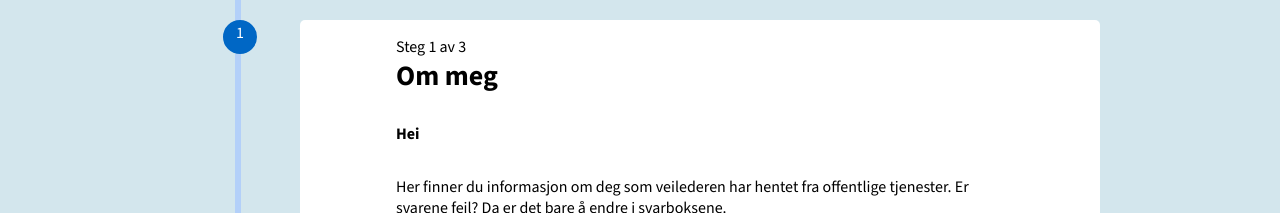
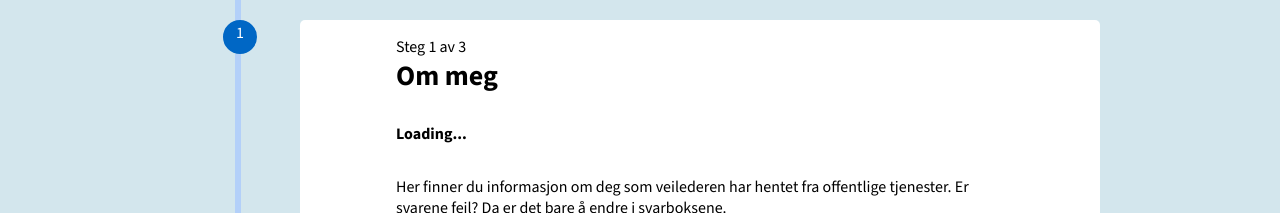
Before and after one commit to UnoHero/nav-min-vei-frontend, a React (Create React App) app: page /info in a window 1280 px wide. Both pictures are taken after a click on the button "Gå Videre". Shown: the part 578-791 px from the top of the page. Built offline with nearby package versions, Linux system fonts and the light colour scheme; no server answers; some icons are missing; the HTML template or start-up script is replaced by a standard one.

Commit message:
displaying Full name at the top of StageOne, and loading... message

```diff
--- a/src/components/StepOne.js
+++ b/src/components/StepOne.js
@@ -1,4 +1,6 @@
 import styled from 'styled-components';
+import {useState} from "react";
+
 // Fancy nav Icons from nav aksel
 import { PersonFillIcon, CheckmarkCircleFillIcon } from '@navikt/aksel-icons';
 
@@ -7,8 +9,43 @@ import { TextBox, StepTitle, StepHeader, StepText, NextStepButton, Txt, CheckMar
 
 const StepOne = ({stepOneRef, stepTwoRef, nextStepButton, activeStep, data }) => {
 
-// fixed code
 
+  const [etat, setEtat] = useState();
+
+  const whichFirstName = (data) => {
+    if (data?.firstName?.skatReg) {
+      return data?.firstName?.skatReg
+    } else if (data?.firstName?.aaReg) {
+      return data?.firstName?.aaReg
+    } else if (data?.firstName?.folkReg) {
+      return data?.firstName?.folkReg
+    }
+  }
+
+  const whichMiddleName = (data) => {
+    if (data?.middleName?.skatReg) {
+      return data?.middleName?.skatReg
+    } else if (data?.middleName?.aaReg) {
+      return data?.middleName?.aaReg
+    } else if (data?.middleName?.folkReg) {
+      return data?.middleName?.folkReg
+    }
+  }
+
+  const whichLastName = (data) => {
+    if (data?.lastName?.skatReg) {
+      return data?.lastName?.skatReg
+    } else if (data?.lastName?.aaReg) {
+      return data?.lastName?.aaReg
+    } else if (data?.lastName?.folkReg) {
+      return data?.lastName?.folkReg
+    }
+  }
+
+  const displayFullName = (data) => {
+    const fullName = `${whichFirstName(data)} ${whichMiddleName(data)} ${whichLastName(data)}`
+    return fullName
+  }
 
     return(
         <>
@@ -19,7 +56,9 @@ const StepOne = ({stepOneRef, stepTwoRef, nextStepButton, activeStep, data }) =>
             {activeStep > 1 && <CheckMark><CheckmarkCircleFillIcon color='green' fontSize="2rem"></CheckmarkCircleFillIcon></CheckMark>}
             {activeStep === 1 &&
               <>
-                <Txt><b>Hei {data?.firstName?.aaReg}</b></Txt>
+                <Txt>
+                  {data ? <b>Hei {displayFullName(data)}</b> : <b>Loading...</b>}
+                </Txt>
                 <StepText>
                   Her finner du informasjon om
                   deg som veilederen har hentet
--- a/src/pages/Info.js
+++ b/src/pages/Info.js
@@ -28,6 +28,7 @@ import { Body, MainContent, Circle, TextBox, Line, List, Item } from "../compone
 
 // Component for each box next to Stepper steps
 
+// The Page
 const Info = () => {
 
   // useStates ->
@@ -76,7 +77,10 @@ const Info = () => {
       <Navbar />
 
       {/* The Logo part */}
+
+      {/* The Logo part */}
       <Section />
+
 
       <MainContent>
 
@@ -97,6 +101,7 @@ const Info = () => {
         </Item>
 
         {/* The secon part of the site the part/question. "Om meg" */}
+        {/* The secon part of the site the part/question. "Om meg" */}
         <Item>
           {/* Changes the color of the circle 1 on the side wen it is beeing worked on or done with */}
         <div><Circle onClick={(e) => nextStepButton(e, 1, stepOneRef)} color={activeStep >= 1 ? true : false}>1</Circle><Line></Line></div>
@@ -110,6 +115,7 @@ const Info = () => {
           ></StepOne>
         </Item>
 
+        {/* The thrid part of the part/questions. "MineData" */}
         {/* The thrid part of the part/questions. "MineData" */}
         <Item>
           {/* Changes the color of the circle 2 on the side wen it is beeing worked on or done with */}
```
